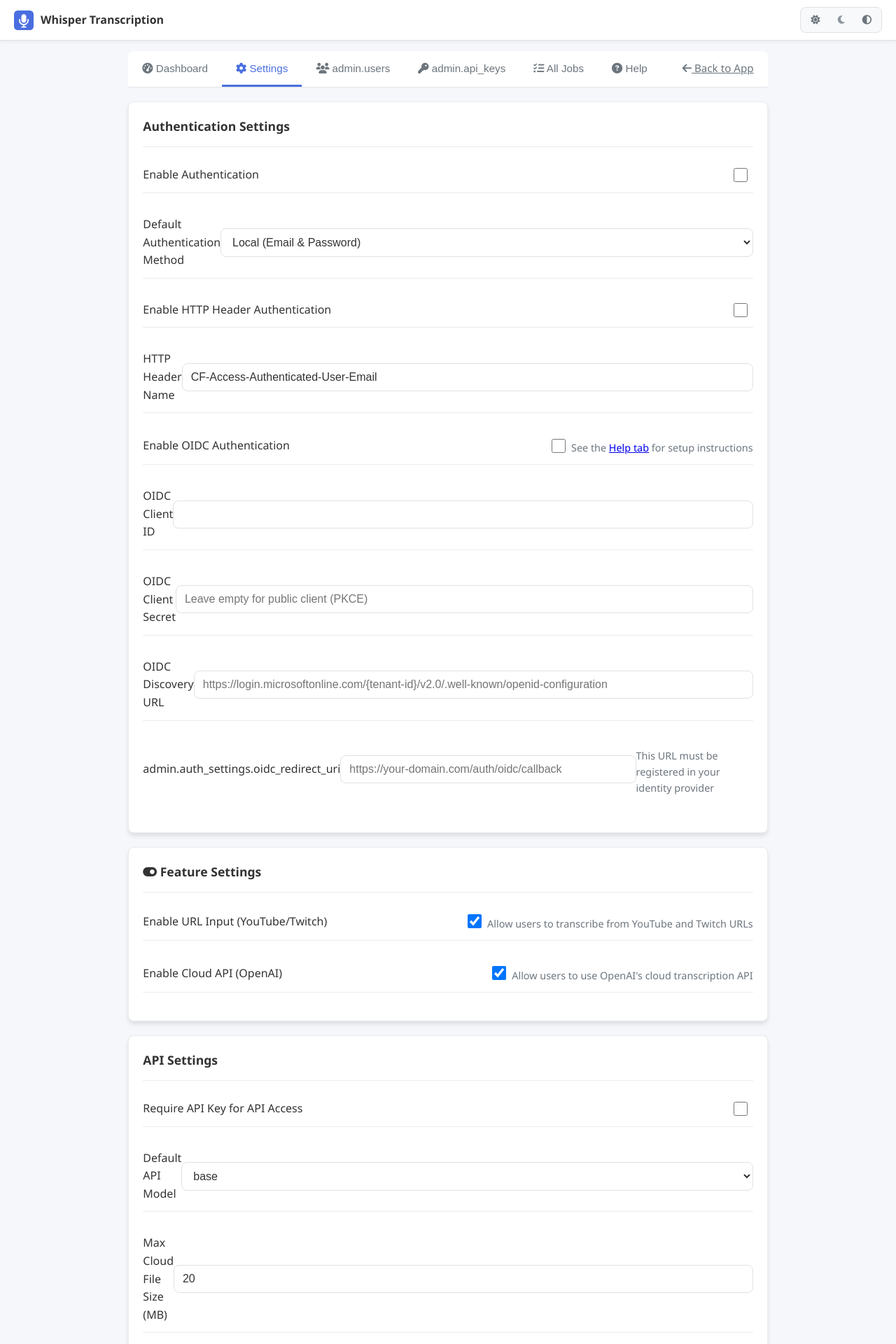
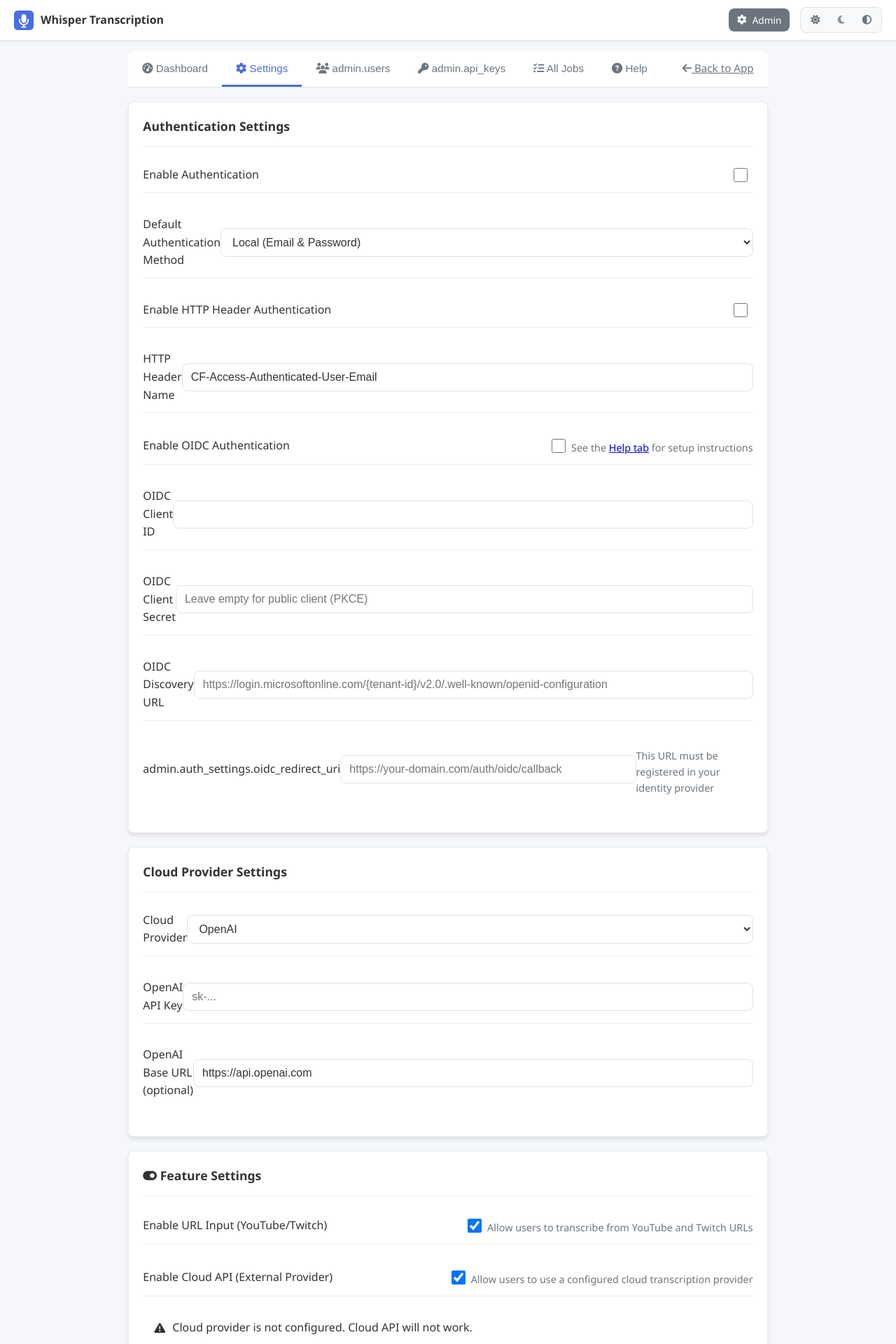
Before and after one commit to Janinnho/whisper-api-stt, a Flask app: page /admin/ in a window 1280 px wide, after a click on "Settings". Shown: the top 1920 px of the page at 70% size. Run offline with Flask 3, Linux system fonts and the light colour scheme; data comes from the database, SQL or seed files in the repository; data that the repository does not hold is empty.

Commit message:
Add configurable cloud provider support
Introduce configurable cloud provider support (OpenAI, Azure OpenAI, OpenAI-compatible). Add new settings and helpers in config.py (cloud_provider, provider keys/endpoints, get_cloud_provider_config, is_cloud_provider_configured, get_cloud_provider_label). Update app.py to replace direct OPENAI_API_KEY usage with provider-aware request building and add provider-specific request logic; inject global template vars for auth/admin. Extend admin UI and templates to let admins configure provider type and credentials, update status display and i18n copy. Also add .gitignore, remove local settings and compiled pyc files, and make related template/JS adjustments for cloud provider fields and warnings.

```diff
--- a/app.py
+++ b/app.py
@@ -29,7 +29,8 @@ from models import (
 )
 from config import (
     get_setting, set_setting, SettingsManager,
-    is_auth_enabled, is_setup_completed
+    is_auth_enabled, is_setup_completed,
+    get_cloud_provider_config, is_cloud_provider_configured, get_cloud_provider_label
 )
 from auth import auth_bp, validate_api_key, login_required, admin_required
 from admin import admin_bp
@@ -42,11 +43,7 @@ CORS(app)
 app.register_blueprint(auth_bp)
 app.register_blueprint(admin_bp)
 
-# Environment variables (only OPENAI_API_KEY remains as env var)
-OPENAI_API_KEY = os.getenv("OPENAI_API_KEY")
-
-if not OPENAI_API_KEY:
-    print("Note: No OPENAI_API_KEY found. Cloud transcription will not be available.")
+# Cloud provider configuration is stored in the database with env var fallback for OpenAI.
 
 # Load local Whisper model (will be downloaded on first call)
 local_model = None
@@ -300,6 +297,9 @@ def transcribe_with_openai_api_path(input_path: str, model="whisper-1", progress
     max_cloud_file_mb = get_setting('max_cloud_file_mb', 20)
     chunk_duration = get_setting('chunk_duration_seconds', 600)
     reencode_bitrate = get_setting('reencode_bitrate', '64k')
+    cloud_config = get_cloud_provider_config()
+    provider = cloud_config.get("provider") or "openai"
+    provider_label = get_cloud_provider_label(provider)
 
     file_size_bytes = os.path.getsize(input_path)
     size_mb = file_size_bytes / (1024 * 1024)
@@ -307,7 +307,7 @@ def transcribe_with_openai_api_path(input_path: str, model="whisper-1", progress
     def _send_to_openai(file_path: str, override_content_type: str = None, want_verbose: bool = False) -> dict:
         ct = override_content_type or (mimetypes.guess_type(file_path)[0] or "application/octet-stream")
         if progress:
-            progress(f"Sending to OpenAI: {os.path.basename(file_path)}", 0)
+            progress(f"Sending to {provider_label}: {os.path.basename(file_path)}", 0)
         data_fields = [("model", model)]
         if is_diarize:
             # For diarization, we need logprobs to extract speaker info
@@ -318,10 +318,12 @@ def transcribe_with_openai_api_path(input_path: str, model="whisper-1", progress
             if model.startswith("gpt-4o"):
                 data_fields.append(("timestamp_granularities[]", "segment"))
                 data_fields.append(("timestamp_granularities[]", "word"))
+        url, headers, params = _get_cloud_request_details()
         with open(file_path, "rb") as f:
             response = requests.post(
-                "https://api.openai.com/v1/audio/transcriptions",
-                headers={"Authorization": f"Bearer {OPENAI_API_KEY}"},
+                url,
+                headers=headers,
+                params=params,
                 files={"file": (os.path.basename(file_path), f, ct)},
                 data=data_fields
             )
@@ -333,8 +335,9 @@ def transcribe_with_openai_api_path(input_path: str, model="whisper-1", progress
         if want_verbose or is_diarize:
             with open(file_path, "rb") as f2:
                 resp2 = requests.post(
-                    "https://api.openai.com/v1/audio/transcriptions",
-                    headers={"Authorization": f"Bearer {OPENAI_API_KEY}"},
+                    url,
+                    headers=headers,
+                    params=params,
                     files={"file": (os.path.basename(file_path), f2, ct)},
                     data=[("model", model)]
                 )
@@ -342,6 +345,42 @@ def transcribe_with_openai_api_path(input_path: str, model="whisper-1", progress
                 return {"text": resp2.json().get("text", "")}
             return {"__error__": f"{resp2.status_code}: {resp2.text}"}
         return {"__error__": f"{response.status_code}: {response.text}"}
+
+    def _get_cloud_request_details():
+        if not is_cloud_provider_configured():
+            raise RuntimeError("No cloud provider configured.")
+        def _join_transcriptions_url(base_url: str) -> str:
+            trimmed = (base_url or "").rstrip("/")
+            if trimmed.endswith("/v1"):
+                return trimmed + "/audio/transcriptions"
+            return trimmed + "/v1/audio/transcriptions"
+        if provider == "openai":
+            api_key = cloud_config.get("api_key") or ""
+            base_url = cloud_config.get("base_url") or "https://api.openai.com"
+            url = _join_transcriptions_url(base_url)
+            return url, {"Authorization": f"Bearer {api_key}"}, None
+        if provider == "openai_compatible":
+            api_key = cloud_config.get("api_key") or ""
+            base_url = cloud_config.get("base_url") or ""
+            url = _join_transcriptions_url(base_url)
+            auth_header = (cloud_config.get("auth_header") or "authorization_bearer").lower()
+            headers = {}
+            if auth_header == "api-key":
+                headers["api-key"] = api_key
+            elif auth_header == "x-api-key":
+                headers["x-api-key"] = api_key
+            else:
+                headers["Authorization"] = f"Bearer {api_key}"
+            return url, headers, None
+        if provider == "azure_openai":
+            api_key = cloud_config.get("api_key") or ""
+            endpoint = cloud_config.get("endpoint") or ""
+            deployment = cloud_config.get("deployment") or ""
+            api_version = cloud_config.get("api_version") or ""
+            url = endpoint.rstrip("/") + f"/openai/deployments/{deployment}/audio/transcriptions"
+            params = {"api-version": api_version} if api_version else None
+            return url, {"api-key": api_key}, params
+        raise RuntimeError(f"Unsupported cloud provider: {provider}")
 
     def _extract_segments(api_resp: dict):
         if not isinstance(api_resp, dict):
@@ -749,13 +788,21 @@ def _is_current_user_admin() -> bool:
     return bool(u and u.is_admin)
 
 
+@app.context_processor
+def _inject_global_template_vars():
+    return {
+        "auth_enabled": is_auth_enabled(),
+        "is_admin": _is_current_user_admin()
+    }
+
+
 @app.route("/", methods=["GET", "POST"])
 def index():
     transcription = None
     transcription_method = "local"
     local_model_size = "base"
     cloud_model = "whisper-1"
-    cloud_available = OPENAI_API_KEY is not None
+    cloud_available = is_cloud_provider_configured()
 
     if request.method == "POST":
         transcription_method = request.form.get("transcription_method", "local")
@@ -801,8 +848,8 @@ def index():
                     if transcription_method == "local":
                         result = transcribe_local_from_path(input_path, local_model_size, return_segments=False)
                     else:
-                        if not OPENAI_API_KEY:
-                            transcription = "Error: No API key configured for cloud transcription!"
+                        if not is_cloud_provider_configured():
+                            transcription = "Error: No cloud provider configured for transcription!"
                         else:
                             result = transcribe_with_openai_api_path(input_path, cloud_model, return_segments=False)
                     transcription = result if isinstance(result, str) else result.get("text", "")
@@ -855,8 +902,8 @@ def transcribe_ajax():
             if transcription_method == "local":
                 result = transcribe_local_from_path(input_path, local_model_size, return_segments=with_timestamps)
             else:
-                if not OPENAI_API_KEY:
-                    return jsonify({"error": "Error: No API key configured for cloud transcription!"}), 400
+                if not is_cloud_provider_configured():
+                    return jsonify({"error": "Error: No cloud provider configured for transcription!"}), 400
                 if cloud_model.startswith("gpt-4o"):
                     with_timestamps = False
                 result = transcribe_with_openai_api_path(input_path, cloud_model, return_segments=with_timestamps)
@@ -935,8 +982,8 @@ def transcribe_start():
             if transcription_method == "local":
                 text = transcribe_local_from_path(local_input, local_model_size, mapped_progress, return_segments=with_timestamps, cancel_check=cancel_check)
             else:
-                if not OPENAI_API_KEY:
-                    raise RuntimeError("No API key configured for cloud transcription!")
+                if not is_cloud_provider_configured():
+                    raise RuntimeError("No cloud provider configured for transcription!")
                 want_segments = with_timestamps and not cloud_model.startswith("gpt-4o")
                 text = transcribe_with_openai_api_path(local_input, cloud_model, mapped_progress, return_segments=want_segments, cancel_check=cancel_check)
             if isinstance(text, str) and text.strip().lower() == "cancelled":
--- a/templates/admin.html
+++ b/templates/admin.html
@@ -36,8 +36,8 @@
         </div>
         <div id="system-status" class="status-grid">
             <div class="status-item">
-                <span class="status-label">OpenAI API Key</span>
-                <span id="openai-status" class="status-value">
+                <span class="status-label">Cloud Provider</span>
+                <span id="cloud-provider-status" class="status-value">
                     <i class="fas fa-circle-notch fa-spin"></i>
                 </span>
             </div>
@@ -132,6 +132,73 @@
 
     <div class="card">
         <div class="card-header">
+            <h3 class="card-title">Cloud Provider Settings</h3>
+        </div>
+        <form id="cloud-provider-settings-form" class="settings-form">
+            <div class="form-group">
+                <label for="cloud_provider">Cloud Provider</label>
+                <select id="cloud_provider" name="cloud_provider" onchange="updateCloudProviderFields()">
+                    <option value="openai">OpenAI</option>
+                    <option value="azure_openai">Azure OpenAI / Foundry</option>
+                    <option value="openai_compatible">OpenAI-Compatible</option>
+                </select>
+            </div>
+
+            <div id="provider-openai-fields">
+                <div class="form-group">
+                    <label for="openai_api_key">OpenAI API Key</label>
+                    <input type="password" id="openai_api_key" name="openai_api_key" placeholder="sk-...">
+                </div>
+                <div class="form-group">
+                    <label for="openai_base_url">OpenAI Base URL (optional)</label>
+                    <input type="url" id="openai_base_url" name="openai_base_url" placeholder="https://api.openai.com">
+                </div>
+            </div>
+
+            <div id="provider-azure-fields" style="display: none;">
+                <div class="form-group">
+                    <label for="azure_openai_endpoint">Azure OpenAI Endpoint</label>
+                    <input type="url" id="azure_openai_endpoint" name="azure_openai_endpoint" placeholder="https://your-resource.openai.azure.com">
+                </div>
+                <div class="form-group">
+                    <label for="azure_openai_deployment">Deployment Name</label>
+                    <input type="text" id="azure_openai_deployment" name="azure_openai_deployment">
+                </div>
+                <div class="form-group">
+                    <label for="azure_openai_api_version">API Version</label>
+                    <input type="text" id="azure_openai_api_version" name="azure_openai_api_version" placeholder="2024-xx-xx">
+                    <small class="note">Use the API version supported by your Azure OpenAI deployment</small>
+                </div>
+                <div class="form-group">
+                    <label for="azure_openai_api_key">Azure OpenAI API Key</label>
+                    <input type="password" id="azure_openai_api_key" name="azure_openai_api_key">
+                </div>
+            </div>
+
+            <div id="provider-compatible-fields" style="display: none;">
+                <div class="form-group">
+                    <label for="compatible_base_url">Compatible Base URL</label>
+                    <input type="url" id="compatible_base_url" name="compatible_base_url" placeholder="https://provider.example.com">
+                    <small class="note">You can use a base URL with or without <code>/v1</code></small>
+                </div>
+                <div class="form-group">
+                    <label for="compatible_api_key">API Key</label>
+                    <input type="password" id="compatible_api_key" name="compatible_api_key">
+                </div>
+                <div class="form-group">
+                    <label for="compatible_auth_header">Auth Header</label>
+                    <select id="compatible_auth_header" name="compatible_auth_header">
+                        <option value="authorization_bearer">Authorization: Bearer</option>
+                        <option value="api-key">api-key</option>
+                        <option value="x-api-key">x-api-key</option>
+                    </select>
+                </div>
+            </div>
+        </form>
+    </div>
+
+    <div class="card">
+        <div class="card-header">
             <h3 class="card-title"><i class="fas fa-toggle-on"></i> <span data-i18n="admin.feature_settings.title">Feature Settings</span></h3>
         </div>
         <form id="feature-settings-form" class="settings-form">
@@ -141,13 +208,13 @@
                 <small class="note" data-i18n="admin.feature_settings.url_input_desc">Allow users to transcribe from YouTube and Twitch URLs</small>
             </div>
             <div class="form-group">
-                <label data-i18n="admin.feature_settings.cloud_api">Enable Cloud API (OpenAI)</label>
+                <label data-i18n="admin.feature_settings.cloud_api">Enable Cloud API (External Provider)</label>
                 <input type="checkbox" id="feature_cloud_api_enabled" name="feature_cloud_api_enabled">
-                <small class="note" data-i18n="admin.feature_settings.cloud_api_desc">Allow users to use OpenAI's cloud transcription API</small>
+                <small class="note" data-i18n="admin.feature_settings.cloud_api_desc">Allow users to use a configured cloud transcription provider</small>
             </div>
             <div id="cloud-api-warning" class="alert alert-warning hidden">
                 <i class="fas fa-exclamation-triangle"></i>
-                <span data-i18n="admin.feature_settings.no_api_key">OpenAI API key is not configured. Cloud API will not work.</span>
+                <span data-i18n="admin.feature_settings.no_api_key">Cloud provider is not configured. Cloud API will not work.</span>
             </div>
         </form>
     </div>
@@ -791,21 +858,24 @@ with open("audio.mp3", "rb") as audio_file:
     }
 
     function updateSystemStatus(data) {
-        // OpenAI API Key status
-        const openaiEl = document.getElementById('openai-status');
-        if (data.system?.openai_configured) {
-            openaiEl.innerHTML = '<span class="status-badge status-completed">Configured</span>';
-        } else {
-            openaiEl.innerHTML = '<span class="status-badge status-error">Not Configured</span>';
+        const providerLabel = data.system?.cloud_provider_label || 'Cloud Provider';
+        const providerConfigured = !!data.system?.cloud_provider_configured;
+        const providerEl = document.getElementById('cloud-provider-status');
+        if (providerEl) {
+            if (providerConfigured) {
+                providerEl.innerHTML = `<span class="status-badge status-completed">${providerLabel}</span>`;
+            } else {
+                providerEl.innerHTML = `<span class="status-badge status-error">${providerLabel} (Not Configured)</span>`;
+            }
         }
 
         // Cloud API status
         const cloudEl = document.getElementById('cloud-api-status');
         if (data.system?.cloud_api_enabled) {
-            if (data.system?.openai_configured) {
+            if (providerConfigured) {
                 cloudEl.innerHTML = '<span class="status-badge status-completed">Enabled</span>';
             } else {
-                cloudEl.innerHTML = '<span class="status-badge status-cancelled">Enabled (No API Key)</span>';
+                cloudEl.innerHTML = '<span class="status-badge status-cancelled">Enabled (Not Configured)</span>';
             }
         } else {
             cloudEl.innerHTML = '<span class="status-badge status-error">Disabled</span>';
@@ -830,12 +900,23 @@ with open("audio.mp3", "rb") as audio_file:
         // Update cloud API warning in settings
         const warning = document.getElementById('cloud-api-warning');
         if (warning) {
-            if (!data.system?.openai_configured) {
+            if (!providerConfigured) {
                 warning.classList.remove('hidden');
             } else {
                 warning.classList.add('hidden');
             }
         }
+    }
+
+    function updateCloudProviderFields() {
+        const provider = document.getElementById('cloud_provider')?.value || 'openai';
+        const openaiFields = document.getElementById('provider-openai-fields');
+        const azureFields = document.getElementById('provider-azure-fields');
+        const compatibleFields = document.getElementById('provider-compatible-fields');
+
+        if (openaiFields) openaiFields.style.display = provider === 'openai' ? 'block' : 'none';
+        if (azureFields) azureFields.style.display = provider === 'azure_openai' ? 'block' : 'none';
+        if (compatibleFields) compatibleFields.style.display = provider === 'openai_compatible' ? 'block' : 'none';
     }
 
     async function loadSettings() {
@@ -855,6 +936,7 @@ with open("audio.mp3", "rb") as audio_file:
                     }
                 }
             });
+            updateCloudProviderFields();
         } catch (e) {
             console.error('Failed to load settings:', e);
         }
@@ -862,7 +944,7 @@ with open("audio.mp3", "rb") as audio_file:
 
     async function saveSettings() {
         const settings = {};
-        const forms = ['auth-settings-form', 'api-settings-form', 'feature-settings-form'];
+        const forms = ['auth-settings-form', 'cloud-provider-settings-form', 'api-settings-form', 'feature-settings-form'];
 
         forms.forEach(formId => {
             const form = document.getElementById(formId);
--- a/templates/base.html
+++ b/templates/base.html
@@ -20,7 +20,7 @@
         </a>
 
         <div class="navbar-controls">
-            {% if user and user.is_admin %}
+            {% if (not auth_enabled) or is_admin %}
             <a href="/admin" class="button secondary sm" title="Admin Panel">
                 <i class="fas fa-cog"></i>
                 <span data-i18n="nav.admin">Admin</span>
--- a/templates/index.html
+++ b/templates/index.html
@@ -34,7 +34,7 @@
                     <select name="transcription_method" id="transcription-method" onchange="updateModelOptions()">
                         <option value="local" {% if selected_method == 'local' %}selected{% endif %} data-i18n="transcribe.local_model">Local Whisper Model</option>
                         {% if cloud_available %}
-                        <option value="cloud" {% if selected_method == 'cloud' %}selected{% endif %} data-i18n="transcribe.cloud_api">OpenAI Cloud API</option>
+                        <option value="cloud" {% if selected_method == 'cloud' %}selected{% endif %} data-i18n="transcribe.cloud_api">Cloud API</option>
                         {% endif %}
                     </select>
                 </div>
```
Also changed, not shown: admin.py (+10 -3 lines), config.py (+73 -0 lines), static/i18n/de.json (+4 -4 lines), static/i18n/en.json (+4 -4 lines), .claude/settings.local.json (deleted), 1 other file.
